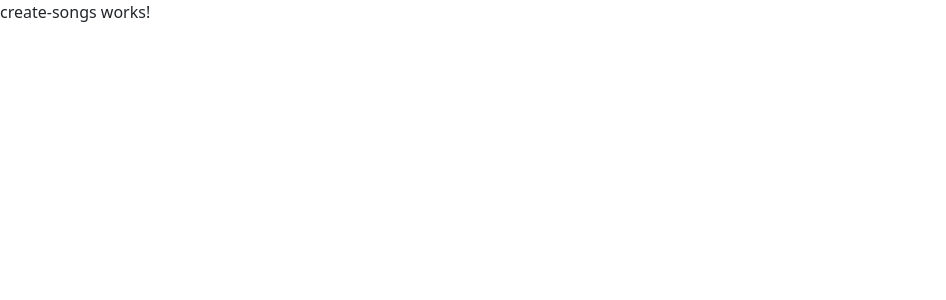
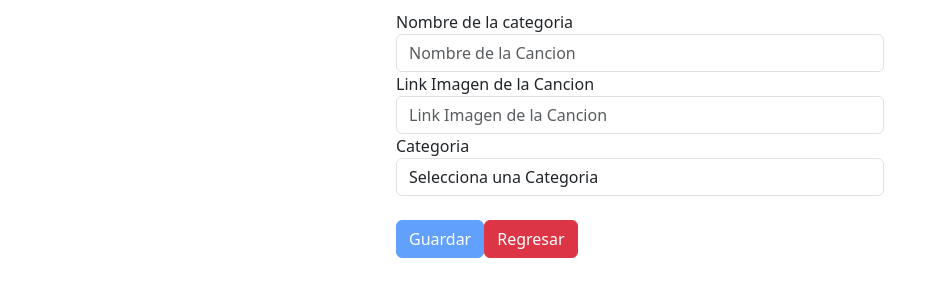
Before and after one commit to Chauxxx06/LaRockola-Frontend, an Angular app: page /songs in a window 1280 px wide. Both pictures are taken after a click on the button "Agregar Cancion". Shown: the top 300 px of the page, without its empty margins (0-946 px from the left). Built offline with nearby package versions, Linux system fonts and the light colour scheme; no server answers.

Commit message:
front crea cancion

```diff
--- a/src/app/songs/view/create-songs/create-songs.component.html
+++ b/src/app/songs/view/create-songs/create-songs.component.html
@@ -1 +1,35 @@
-<p>create-songs works!</p>
+<div class="container" style="max-width: 40%; margin-top: 10px;">
+  <form [formGroup]="formNew" (ngSubmit)="postForm(formNew.getRawValue())">
+
+      <div class="form-group">
+          <label for="FormControlInput1">Nombre de la categoria</label>
+          <input type="text" class="form-control" placeholder="Nombre de la Cancion" formControlName="nombreCancion">
+          <div *ngIf="formNew.get('nombreCancion')?.invalid && formNew.get('nombreCancion')?.dirty" class="alert alert-danger mt-2">
+              el Nombre de la cancion es obligatorio
+          </div>
+      </div>
+
+      <div class="form-group">
+        <label for="FormControlInput3">Link Imagen de la Cancion</label>
+        <input type="text" class="form-control" placeholder="Link Imagen de la Cancion" formControlName="imagenCancion">
+        <div *ngIf="formNew.get('imagenCancion')?.invalid && formNew.get('imagenCancion')?.dirty" class="alert alert-danger mt-2">
+            El link para la imagen es obligatoria
+        </div>
+      </div>
+
+      <div class="form-group">
+        <label for="FormControlInput4">Categoria</label>
+        <select class="form-control"  formControlName="idGenero">
+          <option value="" disabled selected>Selecciona una Categoria</option>
+        </select>
+      </div>
+
+
+      <br>
+      <button type="submit" class="btn btn-primary" [disabled]="formNew.get('nombreCancion')?.invalid || formNew.get('imagenCancion')?.invalid">Guardar</button>
+      <button type="button" class="btn btn-danger" (click)="return()">Regresar</button>
+
+
+  </form>
+
+</div>
--- a/src/app/songs/view/create-songs/create-songs.component.ts
+++ b/src/app/songs/view/create-songs/create-songs.component.ts
@@ -1,4 +1,8 @@
 import { Component } from '@angular/core';
+import { FormBuilder, FormControl, FormGroup, Validators }from '@angular/forms';
+import { Router } from '@angular/router';
+import { SongsService } from 'src/app/services/songs.service';
+import { SongsI } from 'src/app/models/songs/songs.interface';
 
 @Component({
   selector: 'app-create-songs',
@@ -7,4 +11,36 @@ import { Component } from '@angular/core';
 })
 export class CreateSongsComponent {
 
+  constructor(
+    private songsService: SongsService,
+    private router:Router,
+  ){}
+
+  formNew = new FormGroup<any>({
+    idCancion: new FormControl({value: '', disabled:true}, Validators.required),
+    nombreCancion: new FormControl('', Validators.required),
+    imagenCancion: new FormControl('', Validators.required),
+    idGenero:  new FormControl('', Validators.required),
+    descripcionCancion: new FormControl('', Validators.required),
+    urlCancion: new FormControl('', Validators.required),
+    fechaCreoGenero: new FormControl({value: '', disabled:true}, Validators.required),
+  })
+
+  public postForm(form: SongsI) {
+    this.songsService.addSongs(form).subscribe(data => {
+      console.log(data);
+    })
+    this.router.navigate(['songs'])
+  }
+
+  public return(){
+    this.router.navigate(['songs'])
+  }
+
+  public getCurrentDate(): string {
+    const now: Date = new Date();
+    const utcNow: Date = new Date(Date.UTC(now.getUTCFullYear(), now.getUTCMonth(), now.getUTCDate(), now.getUTCHours(), now.getUTCMinutes()));
+    return utcNow.toISOString();
+  }
+
 }
```
